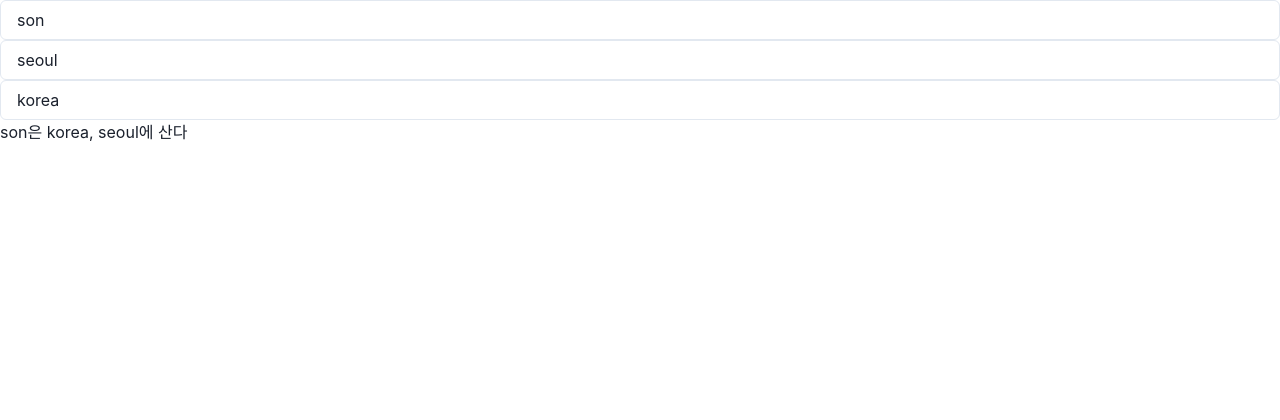
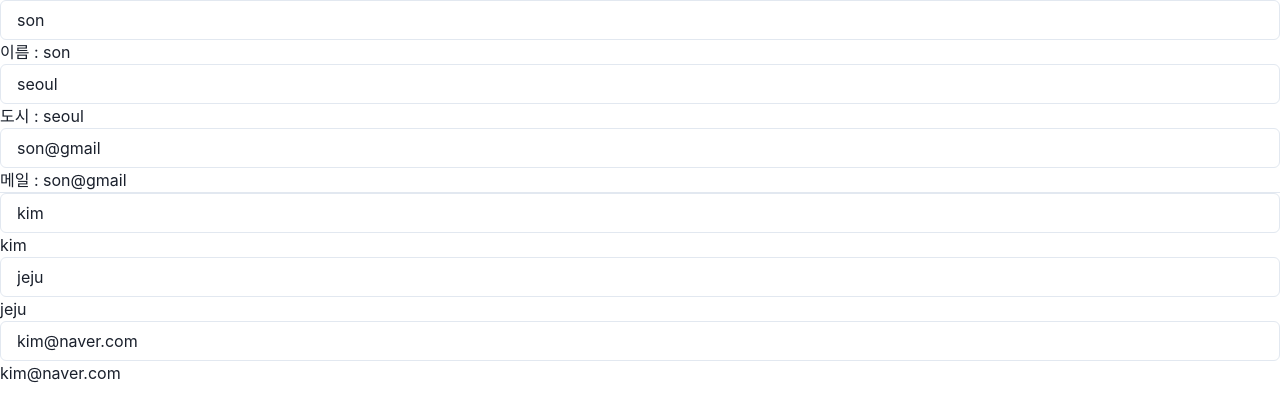
Before and after one commit to som42/reacht20231031, a React (Create React App) app: page / in a window 1280 px wide. Shown: the top 420 px of the page. Built offline with nearby package versions, Linux system fonts and the light colour scheme.

Commit message:
use immer로 객체 상태 변경

```diff
--- a/src/App.js
+++ b/src/App.js
@@ -1,40 +1,74 @@
-import React from "react";
+import React, { useState } from "react";
+import { Box, Input, Text } from "@chakra-ui/react";
 import { useImmer } from "use-immer";
-import { Input, Text } from "@chakra-ui/react";
 
 function App(props) {
-  // 중첩된 객체를 복사 할 때 Immer 쓴다.
-  const [person, updatePerson] = useImmer({
+  const [person1, setPerson1] = useState({
     name: "son",
-    address: { city: "seoul", country: "korea" },
+    city: "seoul",
+    email: "son@gmail",
+  });
+  const [person2, updatePerson2] = useImmer({
+    name: "kim",
+    city: "jeju",
+    email: "kim@naver.com",
   });
 
-  function handleNameChange(e) {
-    updatePerson((draft) => {
+  function handleNameChange1(e) {
+    const copyPerson1 = { ...person1 };
+    copyPerson1.name = e.target.value;
+    setPerson1(copyPerson1);
+  }
+
+  function handleCityChange1(e) {
+    setPerson1({ ...person1, city: e.target.value });
+  }
+
+  function handleEmailChange1(e) {
+    setPerson1({ ...person1, email: e.target.value });
+  }
+
+  function handleNameChange2(e) {
+    updatePerson2((draft) => {
       draft.name = e.target.value;
     });
   }
 
-  function handleCityChange(e) {
-    updatePerson((draft) => {
-      draft.address.city = e.target.value;
+  function handleCityChange2() {
+    updatePerson2((draft) => {
+      draft.city = e.target.value;
     });
   }
 
-  function handleCountryChange(e) {
-    updatePerson((draft) => {
-      draft.address.country = e.target.value;
+  function handleEmailChange2(e) {
+    updatePerson2((draft) => {
+      draft.email = e.target.value;
     });
   }
 
   return (
     <div>
-      <Input value={person.name} onChange={handleNameChange} />
-      <Input value={person.address.city} onChange={handleCityChange} />
-      <Input value={person.address.country} onChange={handleCountryChange} />
-      <Text>
-        {person.name}은 {person.address.country}, {person.address.city}에 산다
-      </Text>
+      <Box>
+        <Input value={person1.name} onChange={handleNameChange1} />
+        <Text>이름 : {person1.name}</Text>
+
+        <Input value={person1.city} onChange={handleCityChange1} />
+        <Text>도시 : {person1.city}</Text>
+
+        <Input value={person1.email} onChange={handleEmailChange1} />
+        <Text>메일 : {person1.email}</Text>
+      </Box>
+
+      <hr />
+
+      <Box>
+        <Input value={person2.name} onChange={handleNameChange2}></Input>
+        <Text>{person2.name}</Text>
+        <Input value={person2.city} onChange={handleCityChange2}></Input>
+        <Text>{person2.city}</Text>
+        <Input value={person2.email} onChange={handleEmailChange2}></Input>
+        <Text>{person2.email}</Text>
+      </Box>
     </div>
   );
 }
```
